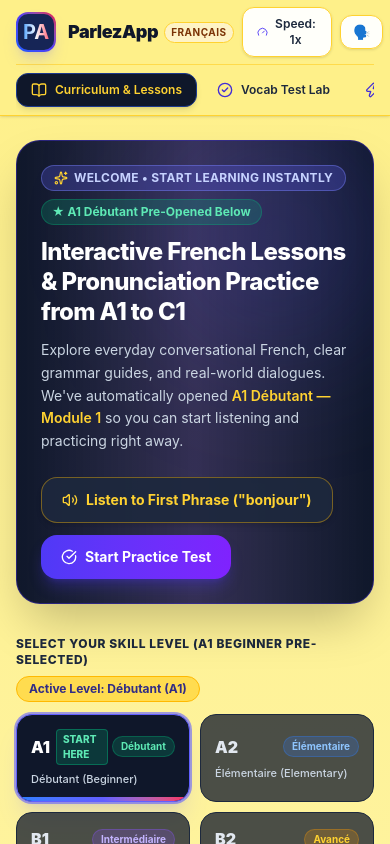
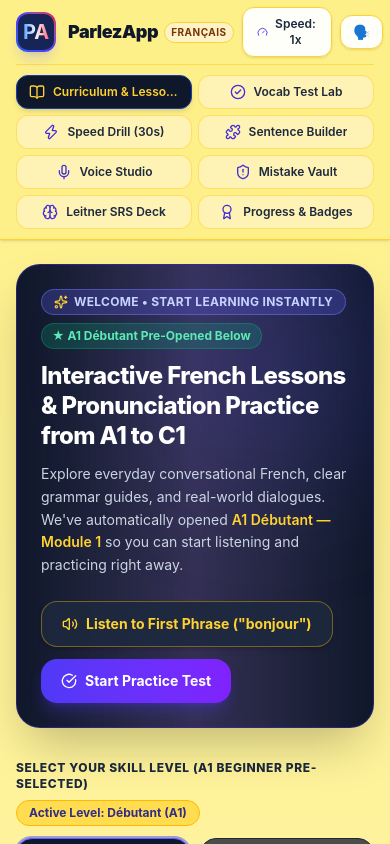
Before and after one commit to anandcom-pixel/parlez-app, a React (Vite) app: page / in a window 390 px wide. Shown: the top 844 px of the page. Built offline with nearby package versions, Linux system fonts and the light colour scheme.

Commit message:
Fix navigation horizontal overflow with responsive multi-row grid layout

```diff
--- a/src/components/Navbar.tsx
+++ b/src/components/Navbar.tsx
@@ -171,8 +171,8 @@
           </div>
         </div>
 
-        {/* Tab Navigation Bar */}
-        <nav className="flex items-center space-x-1.5 overflow-x-auto py-2 no-scrollbar border-t border-amber-300/70">
+        {/* Tab Navigation Bar — Responsive Multi-Row Grid / Flex Wrap (No Horizontal Scroll) */}
+        <nav className="grid grid-cols-2 sm:grid-cols-4 lg:flex lg:flex-wrap lg:items-center gap-1.5 sm:gap-2 py-2.5 border-t border-amber-300/70">
           {navItems.map(item => {
             const Icon = item.icon;
             const isActive = activeTab === item.id;
@@ -184,14 +184,14 @@
                   soundEffects.playTap();
                   onSelectTab(item.id);
                 }}
-                className={`flex items-center gap-2 px-3.5 py-2 rounded-xl text-xs sm:text-sm font-semibold whitespace-nowrap transition-all duration-200 select-none transform hover:-translate-y-0.5 ${
+                className={`flex items-center justify-center sm:justify-start gap-2 px-3 py-2 rounded-xl text-xs sm:text-sm font-semibold transition-all duration-200 select-none transform hover:-translate-y-0.5 ${
                   isActive
-                    ? 'bg-slate-900 text-amber-300 border border-blue-900 shadow-md font-bold'
-                    : 'text-slate-800 hover:text-slate-950 hover:bg-amber-200/80'
+                    ? 'bg-slate-900 text-amber-300 border border-blue-800 shadow-md font-bold'
+                    : 'bg-amber-100/70 text-slate-800 border border-amber-300/60 hover:text-slate-950 hover:bg-amber-200/90 hover:border-amber-400'
                 }`}
               >
-                <Icon className={`w-4 h-4 ${isActive ? 'text-amber-300' : 'text-indigo-700'}`} />
-                <span>{item.label}</span>
+                <Icon className={`w-4 h-4 shrink-0 ${isActive ? 'text-amber-300' : 'text-indigo-700'}`} />
+                <span className="truncate">{item.label}</span>
               </button>
             );
           })}
--- a/src/components/VocabTestView.tsx
+++ b/src/components/VocabTestView.tsx
@@ -387,7 +387,7 @@
 
           {/* Test Type Selectors */}
           {!isTestActive && !testSummary && (
-            <div className="flex items-center gap-1.5 bg-blue-950/80 p-1.5 rounded-2xl border border-slate-800 shrink-0">
+            <div className="flex flex-wrap items-center gap-1.5 bg-blue-950/80 p-1.5 rounded-2xl border border-slate-800 shrink-0">
               <button
                 type="button"
                 onClick={() => {
```
